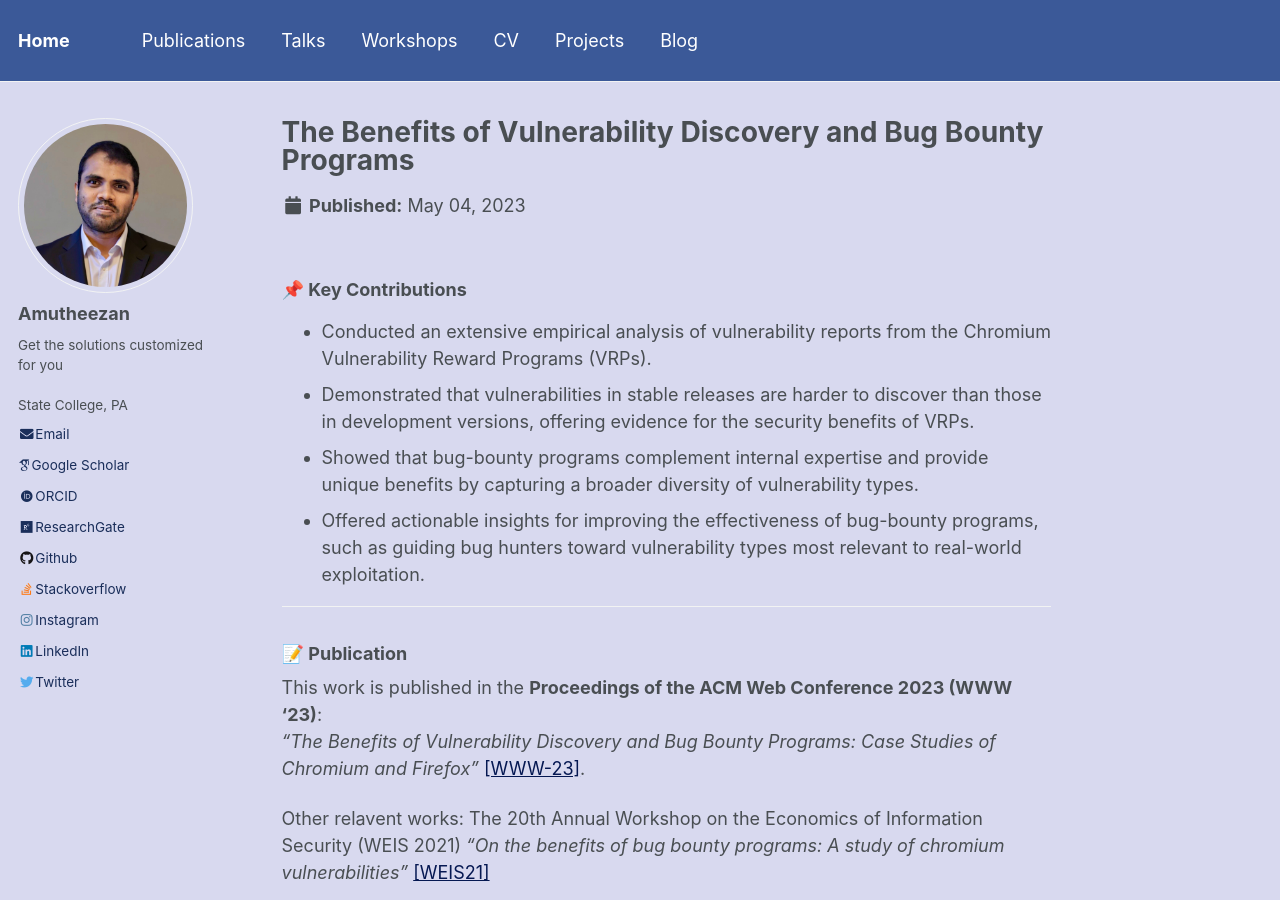
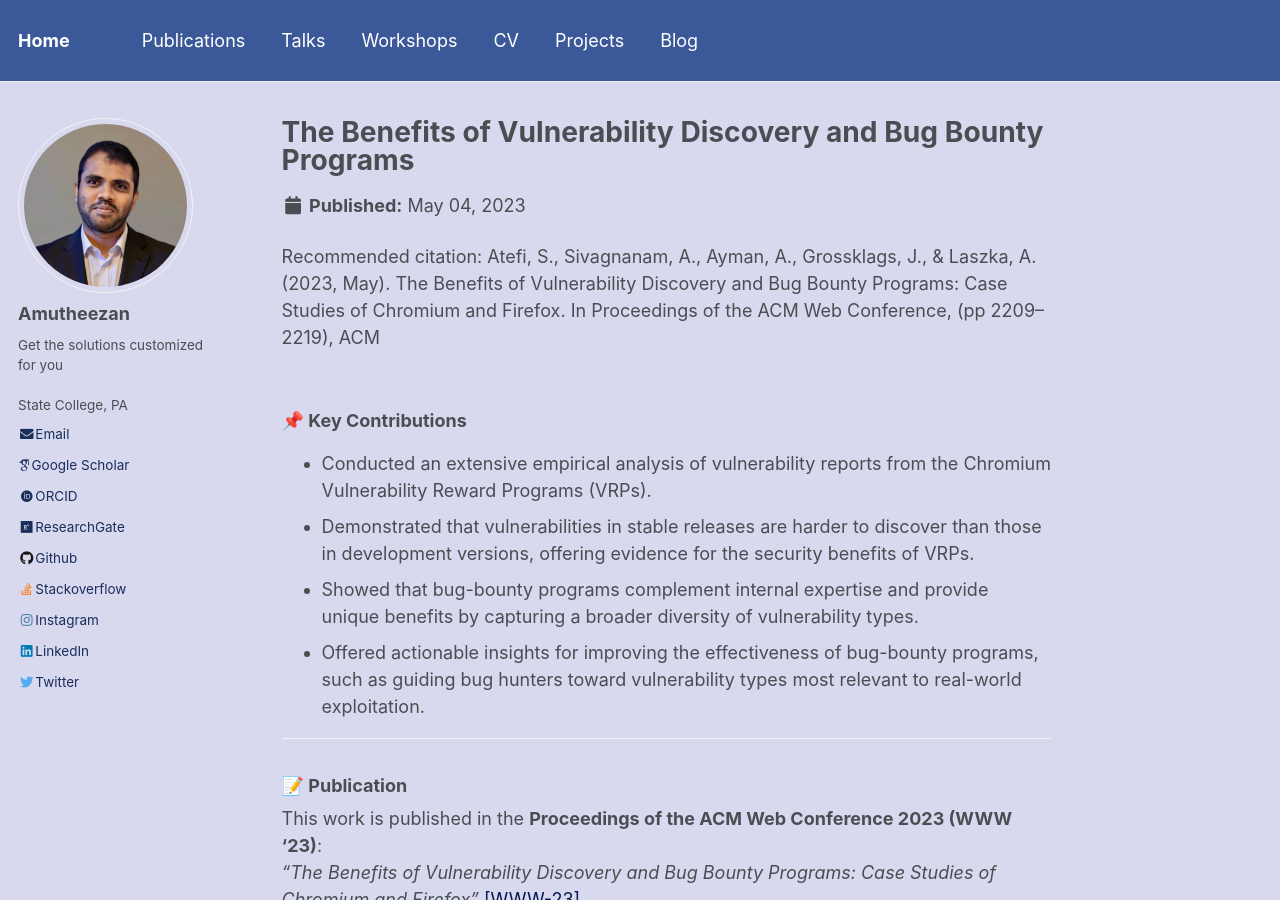
Before and after one commit to Amutheezan/amutheezan.github.io, a Jekyll site: the page built from _projects/2023-05-04-bugbounty.md, in a window 1280 px wide and 900 px high. Built offline with Jekyll 4.4.1, drawn with Linux system fonts in a browser that asks for light colours; some web fonts are replaced.

Commit message:
Update 2023-05-04-bugbounty.md

```diff
--- a/_projects/2023-05-04-bugbounty.md
+++ b/_projects/2023-05-04-bugbounty.md
@@ -4,6 +4,7 @@ excerpt: ""
 collection: projects
 permalink: /projects/bug-bounty
 date: 2023-05-04
+citation: 'Atefi, S., Sivagnanam, A., Ayman, A., Grossklags, J., & Laszka, A. (2023, May). The Benefits of Vulnerability Discovery and Bug Bounty Programs: Case Studies of Chromium and Firefox. In Proceedings of the ACM Web Conference, (pp 2209–2219), ACM'
 
 ---
 
```
